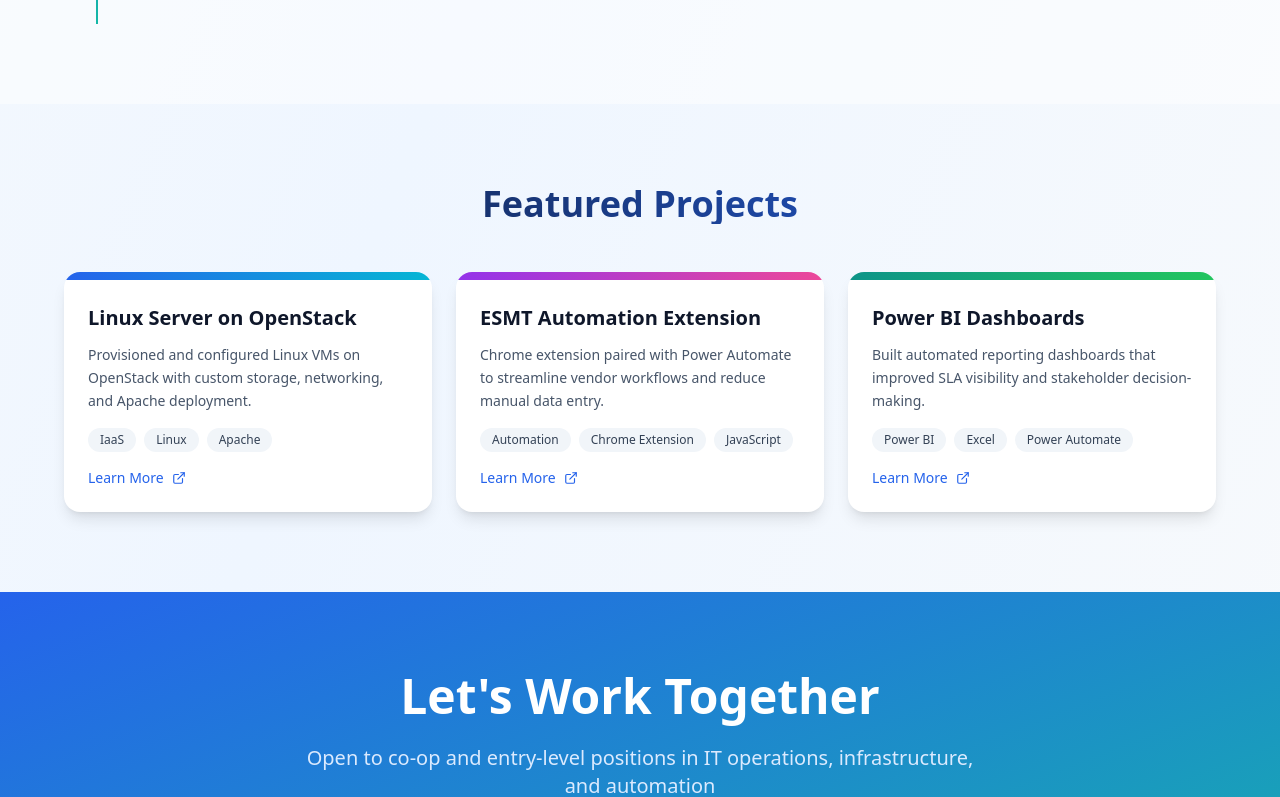
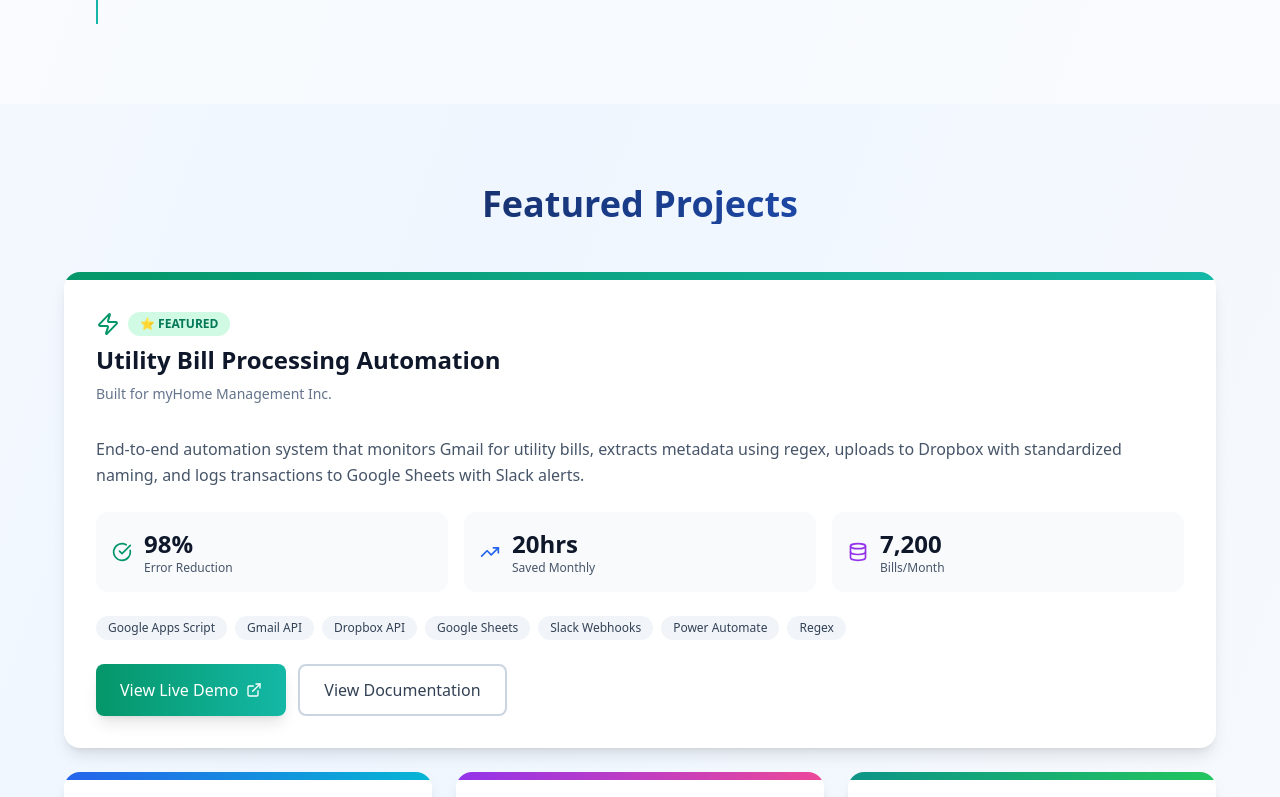
Before and after one commit to gagand14/gagandeep-portfolio, a React (Vite) app: page / in a window 1280 px wide. Shown: the part 2000-2797 px from the top of the page. Built offline with nearby package versions, Linux system fonts and the light colour scheme.

Commit message:
Update App.jsx
Added a project

```diff
--- a/src/App.jsx
+++ b/src/App.jsx
@@ -13,7 +13,10 @@
   ExternalLink,
   Calendar,
   MapPin,
-  GraduationCap
+  GraduationCap,
+  Zap,
+  CheckCircle,
+  TrendingUp
 } from 'lucide-react';
 
 export default function Portfolio() {
@@ -337,6 +340,84 @@
             </h2>
 
             <div className="grid md:grid-cols-2 lg:grid-cols-3 gap-6">
+              {/* NEW: Utility Bill Automation Project */}
+              <motion.div
+                initial={{ opacity: 0, y: 30 }}
+                whileInView={{ opacity: 1, y: 0 }}
+                viewport={{ once: true }}
+                transition={{ delay: 0 }}
+                whileHover={{ y: -8 }}
+                className="bg-white dark:bg-slate-800 rounded-2xl shadow-lg overflow-hidden group md:col-span-2 lg:col-span-3"
+              >
+                <div className="h-2 bg-gradient-to-r from-emerald-600 to-teal-500" />
+                <div className="p-8">
+                  <div className="flex items-start justify-between mb-4">
+                    <div>
+                      <div className="flex items-center gap-2 mb-2">
+                        <Zap size={24} className="text-emerald-600" />
+                        <span className="px-3 py-1 bg-emerald-100 dark:bg-emerald-900/30 text-emerald-700 dark:text-emerald-300 rounded-full text-xs font-bold">
+                          ⭐ FEATURED
+                        </span>
+                      </div>
+                      <h3 className="text-2xl font-bold mb-2 text-slate-900 dark:text-slate-100">Utility Bill Processing Automation</h3>
+                      <p className="text-slate-500 dark:text-slate-400 text-sm mb-4">Built for myHome Management Inc.</p>
+                    </div>
+                  </div>
+
+                  <p className="text-slate-600 dark:text-slate-400 mb-6 leading-relaxed">
+                    End-to-end automation system that monitors Gmail for utility bills, extracts metadata using regex,
+                    uploads to Dropbox with standardized naming, and logs transactions to Google Sheets with Slack alerts.
+                  </p>
+
+                  <div className="grid md:grid-cols-3 gap-4 mb-6">
+                    <div className="flex items-center gap-3 bg-slate-50 dark:bg-slate-700/50 p-4 rounded-xl">
+                      <CheckCircle className="text-emerald-600" size={20} />
+                      <div>
+                        <div className="text-2xl font-bold text-slate-900 dark:text-slate-100">98%</div>
+                        <div className="text-xs text-slate-600 dark:text-slate-400">Error Reduction</div>
+                      </div>
+                    </div>
+                    <div className="flex items-center gap-3 bg-slate-50 dark:bg-slate-700/50 p-4 rounded-xl">
+                      <TrendingUp className="text-blue-600" size={20} />
+                      <div>
+                        <div className="text-2xl font-bold text-slate-900 dark:text-slate-100">20hrs</div>
+                        <div className="text-xs text-slate-600 dark:text-slate-400">Saved Monthly</div>
+                      </div>
+                    </div>
+                    <div className="flex items-center gap-3 bg-slate-50 dark:bg-slate-700/50 p-4 rounded-xl">
+                      <Database className="text-purple-600" size={20} />
+                      <div>
+                        <div className="text-2xl font-bold text-slate-900 dark:text-slate-100">7,200</div>
+                        <div className="text-xs text-slate-600 dark:text-slate-400">Bills/Month</div>
+                      </div>
+                    </div>
+                  </div>
+
+                  <div className="flex flex-wrap gap-2 mb-6">
+                    {['Google Apps Script', 'Gmail API', 'Dropbox API', 'Google Sheets', 'Slack Webhooks', 'Power Automate', 'Regex'].map(tag => (
+                      <span key={tag} className="px-3 py-1 bg-slate-100 dark:bg-slate-700 text-slate-700 dark:text-slate-300 rounded-full text-xs font-medium">
+                        {tag}
+                      </span>
+                    ))}
+                  </div>
+
+                  <div className="flex gap-3">
+                    <a
+                      href="https://docs.google.com/spreadsheets/d/1p7FuZ6jMmLeWqyIzpMT_yiJy-mwO4p6B8y6Uv27NMCA/edit?usp=sharing"
+                      target="_blank"
+                      rel="noopener noreferrer"
+                      className="flex items-center gap-2 bg-gradient-to-r from-emerald-600 to-teal-500 text-white px-6 py-3 rounded-lg font-medium shadow-lg hover:shadow-xl transition-all"
+                    >
+                      View Live Demo <ExternalLink size={16} />
+                    </a>
+                    <button className="flex items-center gap-2 border-2 border-slate-300 dark:border-slate-600 text-slate-700 dark:text-slate-300 px-6 py-3 rounded-lg font-medium hover:bg-slate-50 dark:hover:bg-slate-700 transition-all">
+                      View Documentation
+                    </button>
+                  </div>
+                </div>
+              </motion.div>
+
+              {/* Other Projects */}
               {[
                 {
                   title: 'Linux Server on OpenStack',
@@ -362,7 +443,7 @@
                   initial={{ opacity: 0, y: 30 }}
                   whileInView={{ opacity: 1, y: 0 }}
                   viewport={{ once: true }}
-                  transition={{ delay: i * 0.1 }}
+                  transition={{ delay: (i + 1) * 0.1 }}
                   whileHover={{ y: -8 }}
                   className="bg-white dark:bg-slate-800 rounded-2xl shadow-lg overflow-hidden group"
                 >
@@ -431,7 +512,7 @@
             </div>
 
             <div className="flex items-center justify-center gap-4">
-              <a href="https://github.com/gagand14" target="_blank" target="_blank" rel="noopener noreferrer" className="p-3 bg-white/10 hover:bg-white/20 rounded-full transition-colors">
+              <a href="https://github.com/gagand14" target="_blank" rel="noopener noreferrer" className="p-3 bg-white/10 hover:bg-white/20 rounded-full transition-colors">
                 <Github size={24} className="text-white" />
               </a>
               <a href="https://linkedin.com/in/gagandeep-gagandeep-650b90274" target="_blank" rel="noopener noreferrer" className="p-3 bg-white/10 hover:bg-white/20 rounded-full transition-colors">
```
